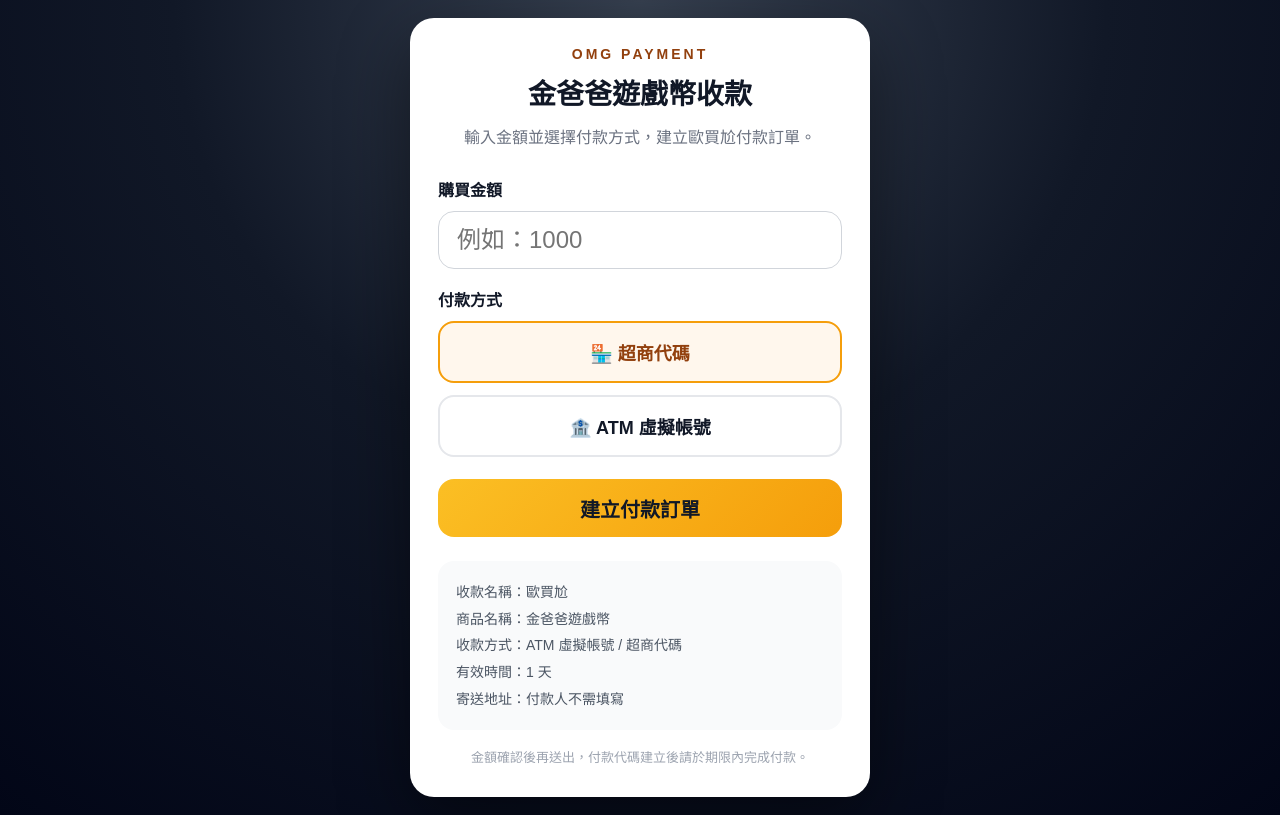
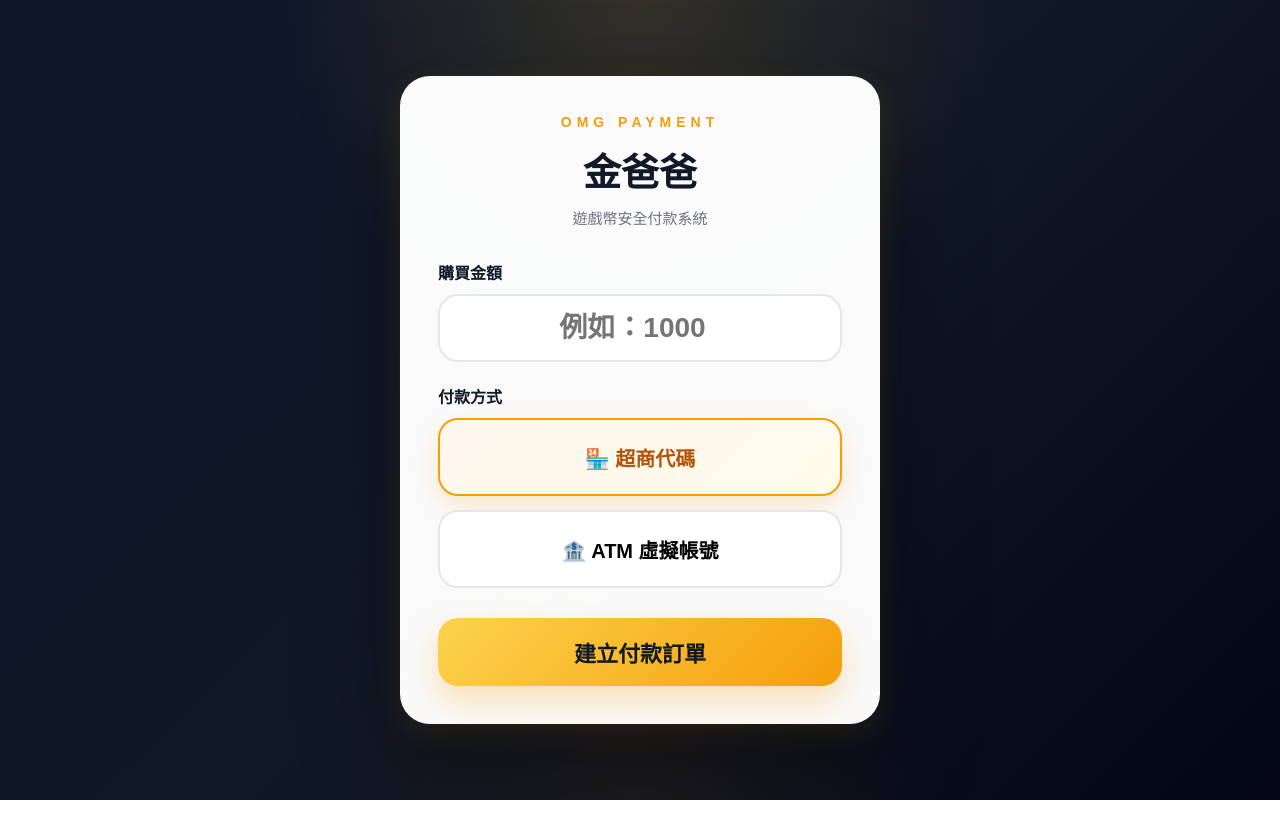
Before and after one commit to shop550926-bot/ohmygod-pay-api, a website: page public/index.html in a window 1280 px wide. Drawn offline with Linux system fonts and the light colour scheme.

Commit message:
更新付款頁面UI

```diff
--- a/public/index.html
+++ b/public/index.html
@@ -1,133 +1,240 @@
 <!DOCTYPE html>
 <html lang="zh-Hant">
 <head>
-  <meta charset="UTF-8" />
-  <meta name="viewport" content="width=device-width, initial-scale=1.0" />
-  <title>金爸爸遊戲幣｜歐買尬收款系統</title>
+<meta charset="UTF-8">
+<meta name="viewport" content="width=device-width, initial-scale=1.0">
+
+<title>金爸爸｜安全付款系統</title>
+
 <style>
-    * { box-sizing: border-box; }
-    body {
-      margin: 0;
-      min-height: 100vh;
-      font-family: "Microsoft JhengHei", Arial, sans-serif;
-      background: radial-gradient(circle at top, #374151 0, #111827 45%, #020617 100%);
-      color: #111827;
-      display: flex;
-      justify-content: center;
-      align-items: center;
-      padding: 18px;
+*{
+  margin:0;
+  padding:0;
+  box-sizing:border-box;
 }
-    .card {
-      width: 100%;
-      max-width: 460px;
-      background: #fff;
-      border-radius: 24px;
-      padding: 28px;
-      box-shadow: 0 24px 70px rgba(0,0,0,.45);
+
+body{
+  min-height:100vh;
+  font-family:"Microsoft JhengHei",sans-serif;
+  display:flex;
+  justify-content:center;
+  align-items:center;
+  padding:20px;
+
+  background:
+    radial-gradient(circle at top,
+    rgba(251,191,36,.15),
+    transparent 35%),
+    radial-gradient(circle at bottom,
+    rgba(245,158,11,.08),
+    transparent 30%),
+    linear-gradient(
+      135deg,
+      #0f172a,
+      #111827,
+      #020617
+    );
 }
-    .brand {
-      text-align: center;
-      font-size: 14px;
-      letter-spacing: 3px;
-      color: #92400e;
-      font-weight: 800;
-      margin-bottom: 10px;
+
+.card{
+  width:100%;
+  max-width:480px;
+
+  background:rgba(255,255,255,.98);
+
+  border-radius:30px;
+
+  padding:38px;
+
+  box-shadow:
+    0 40px 100px rgba(0,0,0,.45),
+    0 10px 30px rgba(251,191,36,.12);
 }
-    h1 {
-      margin: 0;
-      text-align: center;
-      font-size: 28px;
+
+.brand{
+  text-align:center;
+  font-size:14px;
+  letter-spacing:5px;
+  color:#f59e0b;
+  font-weight:900;
+  margin-bottom:12px;
 }
-    .subtitle {
-      text-align: center;
-      color: #6b7280;
-      margin: 12px 0 26px;
-      line-height: 1.7;
+
+h1{
+  text-align:center;
+  font-size:38px;
+  font-weight:900;
+  color:#111827;
 }
-    label {
-      display: block;
-      font-size: 16px;
-      font-weight: 800;
-      margin-bottom: 10px;
+
+.subtitle{
+  text-align:center;
+  margin-top:10px;
+  margin-bottom:32px;
+
+  color:#6b7280;
+  font-size:15px;
 }
-    input {
-      width: 100%;
-      height: 58px;
-      border: 1px solid #d1d5db;
-      border-radius: 16px;
-      font-size: 24px;
-      padding: 0 18px;
-      outline: none;
+
+label{
+  display:block;
+  font-size:16px;
+  font-weight:800;
+  margin-bottom:10px;
+  color:#111827;
 }
-    input:focus {
-      border-color: #f59e0b;
-      box-shadow: 0 0 0 4px rgba(245,158,11,.18);
+
+input{
+  width:100%;
+  height:68px;
+
+  border:2px solid #e5e7eb;
+  border-radius:20px;
+
+  text-align:center;
+
+  font-size:28px;
+  font-weight:700;
+
+  outline:none;
+
+  transition:.25s;
 }
-    .payment-grid {
-      display: grid;
-      grid-template-columns: 1fr;
-      gap: 12px;
-      margin-top: 8px;
+
+input:focus{
+  border-color:#f59e0b;
+
+  box-shadow:
+  0 0 0 5px rgba(245,158,11,.15);
 }
-    .pay-btn {
-      width: 100%;
-      height: 62px;
-      border: 2px solid #e5e7eb;
-      border-radius: 16px;
-      background: #fff;
-      font-size: 18px;
-      font-weight: 900;
-      cursor: pointer;
-      color: #111827;
-      margin-top: 0;
+
+.payment-grid{
+  display:grid;
+  gap:14px;
+  margin-top:10px;
 }
-    .pay-btn.active {
-      border-color: #f59e0b;
-      background: #fff7ed;
-      color: #92400e;
+
+.pay-btn{
+  width:100%;
+  height:78px;
+
+  border:2px solid #e5e7eb;
+  border-radius:20px;
+
+  background:#fff;
+
+  font-size:20px;
+  font-weight:900;
+
+  cursor:pointer;
+
+  transition:.25s;
 }
-    .submit-btn {
-      width: 100%;
-      height: 58px;
-      margin-top: 22px;
-      border: 0;
-      border-radius: 16px;
-      background: linear-gradient(135deg, #fbbf24, #f59e0b);
-      color: #111827;
-      font-size: 20px;
-      font-weight: 900;
-      cursor: pointer;
+
+.pay-btn:hover{
+  transform:translateY(-3px);
+
+  box-shadow:
+    0 10px 25px rgba(0,0,0,.08);
 }
-    .info {
-      margin-top: 24px;
-      padding: 18px;
-      background: #f9fafb;
-      border-radius: 16px;
-      color: #4b5563;
-      line-height: 1.9;
-      font-size: 14px;
+
+.pay-btn.active{
+  border-color:#f59e0b;
+
+  background:
+  linear-gradient(
+    135deg,
+    #fff7ed,
+    #fffbeb
+  );
+
+  color:#b45309;
+
+  box-shadow:
+    0 10px 25px rgba(245,158,11,.20);
 }
-    .footer {
-      text-align: center;
-      color: #9ca3af;
-      margin-top: 18px;
-      font-size: 13px;
-      line-height: 1.6;
+
+.submit-btn{
+  width:100%;
+  height:68px;
+
+  margin-top:30px;
+
+  border:none;
+  border-radius:20px;
+
+  background:
+  linear-gradient(
+    135deg,
+    #fcd34d,
+    #f59e0b
+  );
+
+  color:#111827;
+
+  font-size:22px;
+  font-weight:900;
+
+  cursor:pointer;
+
+  transition:.25s;
+
+  box-shadow:
+    0 15px 35px rgba(245,158,11,.30);
+}
+
+.submit-btn:hover{
+  transform:translateY(-3px);
+
+  box-shadow:
+    0 20px 45px rgba(245,158,11,.40);
+}
+
+.submit-btn:active{
+  transform:translateY(0);
+}
+
+@media(max-width:500px){
+
+  .card{
+    padding:28px;
+  }
+
+  h1{
+    font-size:32px;
+  }
+
+  .pay-btn{
+    font-size:18px;
+  }
+
+  input{
+    font-size:24px;
+  }
 }
 </style>
 </head>
 
 <body>
+
 <main class="card">
-    <div class="brand">OMG PAYMENT</div>
-    <h1>金爸爸遊戲幣收款</h1>
+
+  <div class="brand">
+    OMG PAYMENT
+  </div>
+
+  <h1>金爸爸</h1>
 
   <div class="subtitle">
-      輸入金額並選擇付款方式，建立歐買尬付款訂單。
+    遊戲幣安全付款系統
   </div>
 
   <form method="POST" action="/create-payment">
-      <label for="amount">購買金額</label>
+
+    <label for="amount">
+      購買金額
+    </label>
+
     <input
       id="amount"
       name="amount"
@@ -136,57 +243,62 @@
       step="1"
       placeholder="例如：1000"
       required
-      />
+    >
 
-      <label style="margin-top:18px;">付款方式</label>
+    <label style="margin-top:22px;">
+      付款方式
+    </label>
 
     <div class="payment-grid">
+
       <button
         type="button"
         class="pay-btn active"
-          onclick="selectPayment('CVS', this)"
-        >
+        onclick="selectPayment('CVS',this)">
         🏪 超商代碼
       </button>
 
       <button
         type="button"
         class="pay-btn"
-          onclick="selectPayment('ATM', this)"
-        >
+        onclick="selectPayment('ATM',this)">
         🏦 ATM 虛擬帳號
       </button>
+
     </div>
 
-      <input type="hidden" name="payment" id="payment" value="CVS" />
+    <input
+      type="hidden"
+      id="payment"
+      name="payment"
+      value="CVS">
 
-      <button class="submit-btn" type="submit">
+    <button
+      type="submit"
+      class="submit-btn">
       建立付款訂單
     </button>
+
   </form>
 
-    <div class="info">
-      收款名稱：歐買尬<br />
-      商品名稱：金爸爸遊戲幣<br />
-      收款方式：ATM 虛擬帳號 / 超商代碼<br />
-      有效時間：1 天<br />
-      寄送地址：付款人不需填寫
-    </div>
-
-    <div class="footer">
-      金額確認後再送出，付款代碼建立後請於期限內完成付款。
-    </div>
 </main>
 
 <script>
-    function selectPayment(type, btn) {
-      document.querySelectorAll(".pay-btn").forEach(function(item) {
-        item.classList.remove("active");
+function selectPayment(type,btn){
+
+  document
+    .querySelectorAll('.pay-btn')
+    .forEach(item=>{
+      item.classList.remove('active');
     });
 
-      btn.classList.add("active");
-      document.getElementById("payment").value = type;
+  btn.classList.add('active');
+
+  document
+    .getElementById('payment')
+    .value = type;
 }
 </script>
+
 </body>
 </html>
```
Lines whose indentation alone changed are shown as unchanged.
